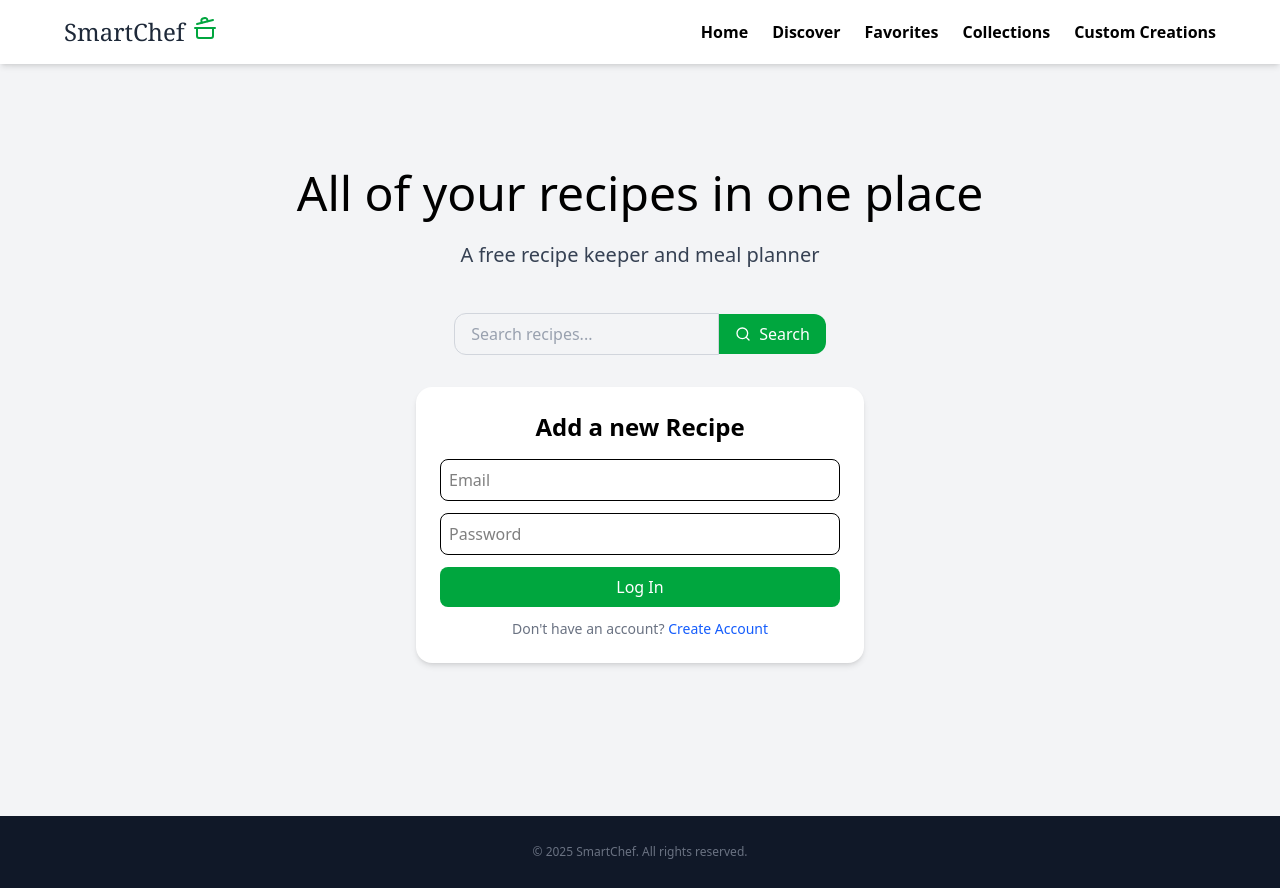
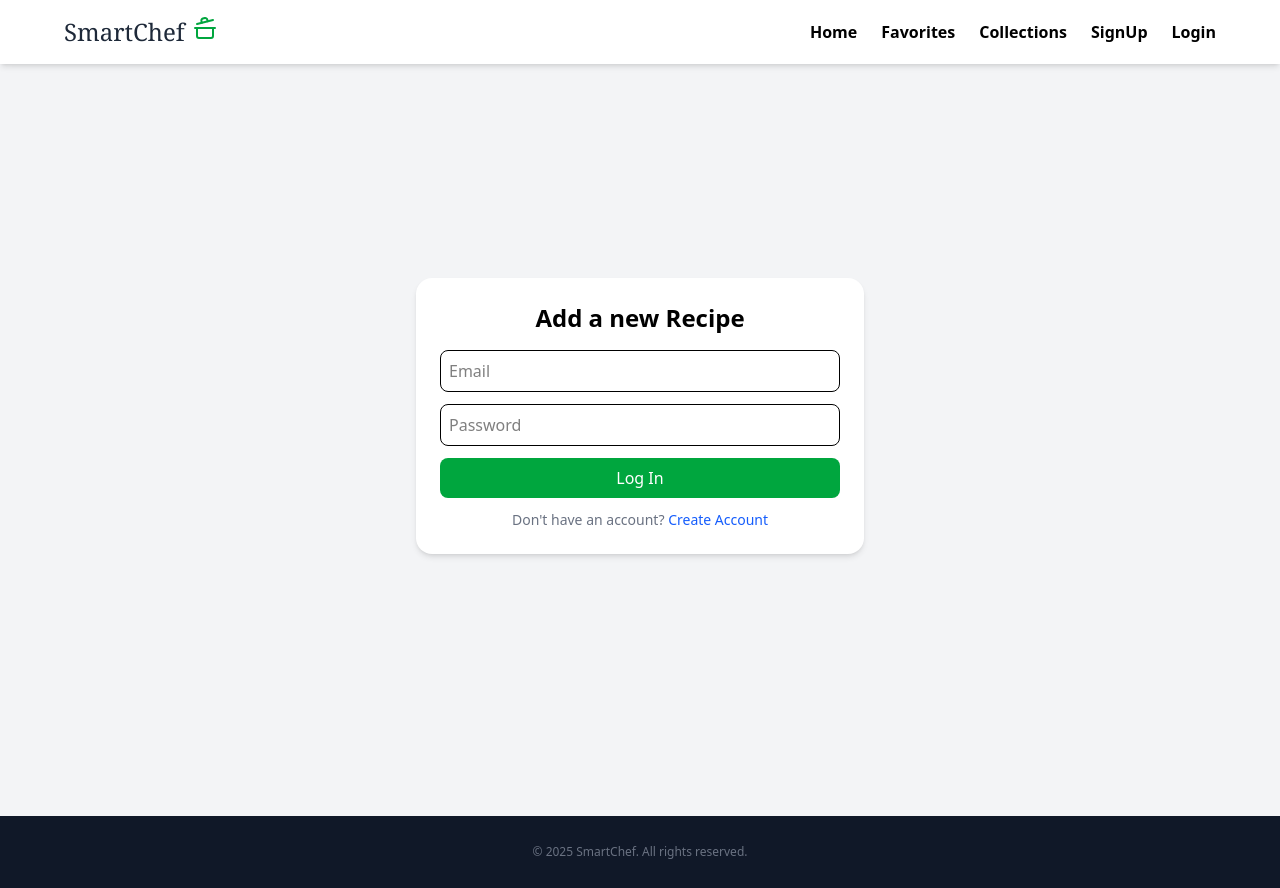
Before and after one commit to Vasuki-84/Recipe-Finder-and-Organizer-App, a React (Vite) app in the folder recipe-finder-and-organizer-app/: page /login in a window 1280 px wide. Built offline with nearby package versions, Linux system fonts and the light colour scheme.

Commit message:
added email error message & addRecipes pages

```diff
--- a/recipe-finder-and-organizer-app/db.json
+++ b/recipe-finder-and-organizer-app/db.json
@@ -53,6 +53,18 @@
       "name": "Vasuki T",
       "email": "iamvasukithangaraj@gmail.com",
       "password": "V@suki84"
+    },
+    {
+      "id": "e4a4",
+      "name": "Vasuki T",
+      "email": "iamvasukithangaraj@gmail.com",
+      "password": "V@suki84"
+    },
+    {
+      "id": "d468",
+      "name": "Vasuki T",
+      "email": "vasukivasuki4444@gamil.com",
+      "password": "123456"
     }
   ]
 }
--- a/recipe-finder-and-organizer-app/src/App.jsx
+++ b/recipe-finder-and-organizer-app/src/App.jsx
@@ -6,7 +6,8 @@ import Footer from "./Components/Footer";
 import Favorites from "./Pages/Favorites";
 import Collections from "./Pages/Collections";
 import Signup from "./Pages/Signup";
-import Login from "./Pages/Home";
+import Login from "./Pages/Login";
+import AddRecipes from "./Pages/AddRecipes";
 
 function App() {
   return (
@@ -19,6 +20,8 @@ function App() {
         <Route path="/collections" element={<Collections />} />
         <Route path="/Signup" element={ <Signup/>}/>
         <Route path="/login" element={ <Login/>} />
+        <Route path="/AddRecipes" element={ <AddRecipes/>}/>
+
 
       </Routes>
       <Footer />
--- a/recipe-finder-and-organizer-app/src/Components/Navbar.jsx
+++ b/recipe-finder-and-organizer-app/src/Components/Navbar.jsx
@@ -1,6 +1,7 @@
 import React, { useState } from "react";
 import { Link } from "react-router-dom";
 import { CookingPot, Menu, X } from "lucide-react";
+import { navbarLinks } from "../data";
 
 function Navbar() {
   const [isOpen, setIsOpen] = useState(false);
@@ -8,22 +9,26 @@ function Navbar() {
   const toggleMenu = () => setIsOpen(!isOpen);
 
   return (
+
     <nav className="bg-white shadow-md px-6 py-4 fixed w-full z-20 top-0 left-0">
   <div className="flex justify-between items-center max-w-6xl mx-auto">
     {/* Logo */}
     <h1 className="text-2xl font-serif text-gray-800 flex items-center gap-2">
-          SmartChef    <div className="text-green-600 mb-2 "><CookingPot size={24} /></div>
+      SmartChef
+      <div className="text-green-600 mb-2">
+        <CookingPot size={24} />
+      </div>
     </h1>
-
-
 
     {/* Desktop Menu */}
     <div className="hidden md:flex space-x-6 font-semibold">
-          <Link to="/">Home</Link>
-          <Link to="/discover">Discover</Link>
-          <Link to="/Favorites">Favorites</Link>
-          <Link to="/Collections">Collections</Link>
-          <Link to="/CustomCreations">Custom Creations</Link>
+      <ul className="flex space-x-6">
+        {navbarLinks.map((data) => (
+          <li key={data.id}>
+            <Link to={data.link}>{data.title}</Link>
+          </li>
+        ))}
+      </ul>
     </div>
 
     {/* Hamburger Button */}
@@ -37,24 +42,20 @@ function Navbar() {
   {/* Mobile Menu */}
   {isOpen && (
     <div className="md:hidden mt-4 bg-white shadow-lg rounded-lg py-4 px-6 space-y-3 animate-slide-down">
-          <Link onClick={toggleMenu} className="block font-semibold" to="/">
-            Home
+      {navbarLinks.map((data) => (
+        <Link
+          key={data.id}
+          to={data.link}
+          onClick={toggleMenu}
+          className="block font-semibold"
+        >
+          {data.title}
         </Link>
-          <Link onClick={toggleMenu} className="block font-semibold" to="/discover">
-            Discover
-          </Link>
-          <Link onClick={toggleMenu} className="block font-semibold" to="/Favorites">
-            Favorites
-          </Link>
-          <Link onClick={toggleMenu} className="block font-semibold" to="/Collections">
-            Collections
-          </Link>
-          <Link onClick={toggleMenu} className="block font-semibold" to="/CustomCreations">
-            Custom Creations
-          </Link>
+      ))}
     </div>
   )}
 </nav>
+
   );
 }
 
--- /dev/null
+++ b/recipe-finder-and-organizer-app/src/Pages/AddRecipes.jsx
@@ -0,0 +1,9 @@
+import React from 'react'
+
+function AddRecipes() {
+  return (
+    <div>AddRecipes</div>
+  )
+}
+
+export default AddRecipes
--- a/recipe-finder-and-organizer-app/src/Pages/Home.jsx
+++ b/recipe-finder-and-organizer-app/src/Pages/Home.jsx
@@ -3,11 +3,7 @@ import { useNavigate } from "react-router-dom";
 import { Search } from "lucide-react";
 
 function Login() {
-  // for navigate to signup page
-  const navigate = useNavigate();
-  const handleCreateAccount = () => {
-    navigate("/signup");
-  };
+
 
   return (
     <div className="flex flex-col items-center justify-center min-h-screen bg-gray-100  mt-4 " >
@@ -41,33 +37,7 @@ function Login() {
         </div>
       </div>
 
-      {/* for adding new recipes */}
-      <div className="bg-white p-6 rounded-2xl shadow-md w-full max-w-md text-center">
-        <h1 className="text-2xl font-semibold mb-4">Add a new Recipe</h1>
-        <input
-          type="email"
-          placeholder="Email"
-          className="w-full mb-3 p-2 border rounded-lg"
-        />
-        <input
-          type="password"
-          placeholder="Password"
-          className="w-full mb-3 p-2 border rounded-lg"
-        />
-        <button className="w-full bg-green-600 hover:bg-green-700 text-white py-2 rounded-lg transition-all">
-          Log In
-        </button>
 
-        <p className="text-gray-500 text-sm mt-3">
-          Don't have an account?{" "}
-          <button
-            onClick={handleCreateAccount}
-            className="text-blue-600 font-medium hover:underline"
-          >
-            Create Account
-          </button>
-        </p>
-      </div>
     </div>
   );
 }
--- a/recipe-finder-and-organizer-app/src/Pages/Login.jsx
+++ b/recipe-finder-and-organizer-app/src/Pages/Login.jsx
@@ -1,8 +1,41 @@
 import React from 'react'
+import { useNavigate } from 'react-router-dom';
 
 function Login() {
+    // for navigate to signup page
+  const navigate = useNavigate();
+  const handleCreateAccount = () => {
+    navigate("/AddRecipes");
+  };
   return (
-    <div>Login</div>
+      <div className="flex flex-col items-center justify-center min-h-screen bg-gray-100  mt-4 " >
+    {/* for adding new recipes */}
+      <div className="bg-white p-6 rounded-2xl shadow-md w-full max-w-md text-center">
+        <h1 className="text-2xl font-semibold mb-4">Add a new Recipe</h1>
+        <input
+          type="email"
+          placeholder="Email"
+          className="w-full mb-3 p-2 border rounded-lg"
+        />
+        <input
+          type="password"
+          placeholder="Password"
+          className="w-full mb-3 p-2 border rounded-lg"
+        />
+        <button className="w-full bg-green-600 hover:bg-green-700 text-white py-2 rounded-lg transition-all">
+          Log In
+        </button>
+
+        <p className="text-gray-500 text-sm mt-3">
+          Don't have an account?{" "}
+          <button
+            onClick={handleCreateAccount}
+            className="text-blue-600 font-medium hover:underline"
+          >
+            Create Account
+          </button>
+        </p>
+      </div></div>
   )
 }
 
--- a/recipe-finder-and-organizer-app/src/Pages/Signup.jsx
+++ b/recipe-finder-and-organizer-app/src/Pages/Signup.jsx
@@ -29,8 +29,12 @@ function Signup() {
 
   // for navigate to custom recipes page
   const handleCreateAccount = () => {
-    navigate("/CustomCreations");
+    navigate("/Login");
   };
+
+  // const termsConditions = () => {
+  //   navigate("");
+  // }
 
   const handleSubmit = async (e) => {
     e.preventDefault();
@@ -56,11 +60,21 @@ function Signup() {
     if (!formData.termsAccepted) {
       setError("You must accept the Terms and Conditions.");
       setMessage("");
-
       return;
     }
 
     try {
+      // Fetch all users from db.json
+      const res = await axios.get("http://localhost:5000/users");
+
+      // Check if the entered email already exists
+      const existingUser = res.data.find((u) => u.email === formData.email);
+
+      //  If yes, show error and stop signup
+      if (existingUser) {
+        setError("Email already exists!");
+        return;
+      }
       await axios.post("http://localhost:5000/users", {
         name: formData.name,
         email: formData.email,
@@ -77,6 +91,7 @@ function Signup() {
         confirmPassword: "",
         termsAccepted: false,
       });
+
       handleCreateAccount();
     } catch (err) {
       console.error("Error saving user:", err);
@@ -148,7 +163,7 @@ function Signup() {
             <button
               type="button"
               onClick={() => setShowPassword(!showPassword)}
-              className="absolute right-1 top-8 text-gray-500"
+              className="absolute right-1 top-8 text-gray-500  hover:bg-gray-200 px-2 py-2 rounded-full"
             >
               {showPassword ? <EyeOff size={18} /> : <Eye size={18} />}
             </button>
@@ -170,9 +185,9 @@ function Signup() {
             <button
               type="button"
               onClick={() => setShowConfirmPassword(!showConfirmPassword)}
-              className="absolute right-1 top-8 text-gray-500"
+              className="absolute right-1 top-8 text-gray-500 hover:bg-gray-200 px-2 py-2 rounded-full"
             >
-              {showPassword ? <EyeOff size={18} /> : <Eye size={18} />}
+              {showConfirmPassword ? <EyeOff size={18} /> : <Eye size={18} />}
             </button>
           </div>
 
--- a/recipe-finder-and-organizer-app/src/data.jsx
+++ b/recipe-finder-and-organizer-app/src/data.jsx
@@ -2,7 +2,7 @@ export const navbarLinks = [
     {
         id: 1,
         title: "Home",
-        link: "/home"
+        link: "/"
     },
     {
         id: 2,
```
Lines whose indentation alone changed are shown as unchanged.
